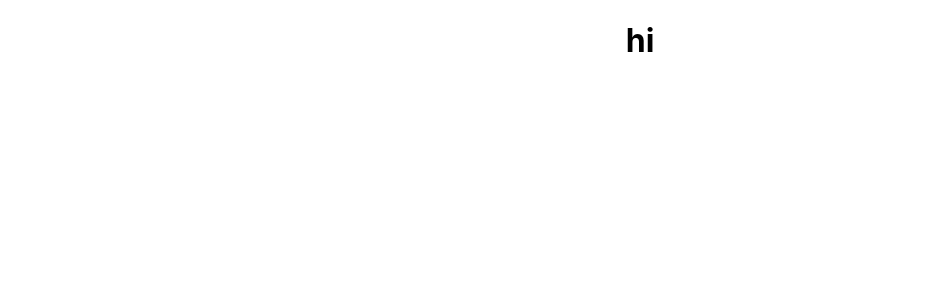
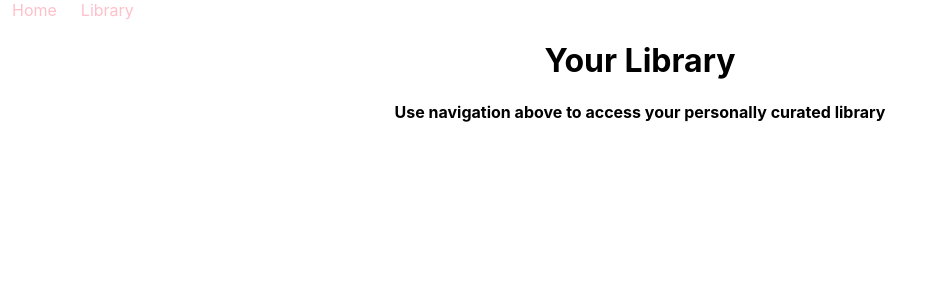
Before and after one commit to kapp-n/bookshelf, a React (Create React App) app in the folder bookshelf/: page / in a window 1280 px wide. Shown: the top 300 px of the page, without its empty margins (0-935 px from the left). Built offline with nearby package versions, Linux system fonts and the light colour scheme.

Commit message:
finished library display, some css

```diff
--- a/bookshelf/package.json
+++ b/bookshelf/package.json
@@ -8,6 +8,7 @@
     "@testing-library/user-event": "^12.8.3",
     "react": "^17.0.2",
     "react-dom": "^17.0.2",
+    "react-router-dom": "^5.2.0",
     "react-scripts": "4.0.3",
     "web-vitals": "^1.1.2"
   },
--- a/bookshelf/src/App.css
+++ b/bookshelf/src/App.css
@@ -2,20 +2,28 @@
   text-align: center;
 }
 
-
-
-
-.App-header {
-  background-color: #282c34;
-  min-height: 100vh;
-  display: flex;
-  flex-direction: column;
-  align-items: center;
-  justify-content: center;
-  font-size: calc(10px + 2vmin);
-  color: white;
+.image {
+  width: 200px;
+  height: 300px;
+  float: left;
+  padding: 5px
 }
 
-.App-link {
-  color: #61dafb;
+.shelves {
+  background: #523f3b;
+  height: 350px;
+  border-style: inset;
+  border-color: #493835;
 }
+
+.shelf-title{
+  padding: none;
+  height: 10px;
+  width: 1400px;
+  color: gold;
+  font-family: cursive;
+  font-size: 30px;
+  margin-bottom: 25;
+  margin-top: 0px;
+
+}
--- a/bookshelf/src/App.js
+++ b/bookshelf/src/App.js
@@ -1,10 +1,23 @@
-import './App.css';
+import './App.css'
+import { BrowserRouter as Router, Route, Switch } from 'react-router-dom'
+import Home from './components/Home'
+import Nav from './components/Nav'
+import Shelves from './containers/Shelves'
+import Book from './containers/Book'
 
 function App() {
   return (
-    <div className="App">
-      <h1>hi</h1>
-    </div>
+    <Router>
+      <Nav />
+        <div className="App">
+            <Switch>
+              <Route exact path="/" component={Home} />
+              <Route exact path="/shelves" component={Shelves} />
+              <Route path="/shelves/:id" component={Book} />
+
+            </Switch>
+        </div>
+    </Router>
   );
 }
 
--- /dev/null
+++ b/bookshelf/src/components/Home.js
@@ -0,0 +1,12 @@
+import React from 'react'
+
+const Home = () => {
+    return (
+        <div>
+            <h1>Your Library</h1>
+            <h4>Use navigation above to access your personally curated library</h4>
+        </div>
+    )
+}
+
+export default Home
--- /dev/null
+++ b/bookshelf/src/components/Nav.js
@@ -0,0 +1,38 @@
+import React from 'react'
+import { NavLink } from 'react-router-dom'
+
+const link = {
+    width: '100px',
+    padding: '12px',
+    margin: '0 6px 6x',
+    textDecoration: 'none',
+    color: 'pink'
+}
+
+
+const Nav = () => {
+    return (
+        <div className="Nav">
+            <NavLink
+			    to="/"
+				exact
+				style={link}
+				activeStyle={{
+					background: 'white'
+				}}
+			>Home</NavLink>
+
+			<NavLink
+			    to="/shelves"
+				exact
+				style={link}
+				activeStyle={{
+					background: 'white'
+				}}
+			>Library</NavLink>
+        </div>
+    )
+}
+
+
+export default Nav
--- /dev/null
+++ b/bookshelf/src/components/Shelf.js
@@ -0,0 +1,16 @@
+import React from 'react'
+import Books from '../containers/Books'
+
+const Shelf = ({ shelves }) => {
+
+    const shelf = shelves.books.map(s => <Books key={s.id} books={s} />)
+    return (
+        <div className="shelves">
+            <h2 className="shelf-title">{shelves.genre}</h2>
+            {shelf}
+        </div>
+    )
+}
+
+
+export default Shelf
--- /dev/null
+++ b/bookshelf/src/containers/Books.js
@@ -0,0 +1,15 @@
+import React from 'react'
+import { Link } from 'react-router-dom'
+
+const Books = ( {books} ) => {
+
+    return (
+        <div>
+            <Link to={`/shelves/${books.id}`}>
+            <img className="image" src={books.image} />
+            </Link>
+        </div>
+    )
+}
+
+export default Books
--- /dev/null
+++ b/bookshelf/src/containers/Shelves.js
@@ -0,0 +1,36 @@
+import React, {useState, useEffect} from 'react'
+import Shelf from '../components/Shelf'
+
+
+
+
+const Shelves = () => {
+    const [shelves, setShelves] = useState([])
+    const [shelfFormFlag, setShelfFormFlag] = useState(false)
+
+
+    useEffect(() => {
+        fetch('http://localhost:9292/shelves')
+        .then (res => res.json())
+        .then (data => {
+            console.log(data)
+            setShelves(data)
+        })
+    }, [])
+
+const allShelves = shelves.map(shelf => <Shelf key={shelf.id} shelves={shelf} />)
+
+
+    return (
+        <div>
+            <h1>Your Library</h1>
+            <hr />
+            <br />
+            <br />
+            {allShelves}
+        </div>
+    )
+}
+
+
+export default Shelves
```
Also changed, not shown: bookshelf/src/containers/Book.js (added), 1 other file (tests, documents, lock files or other folders).
